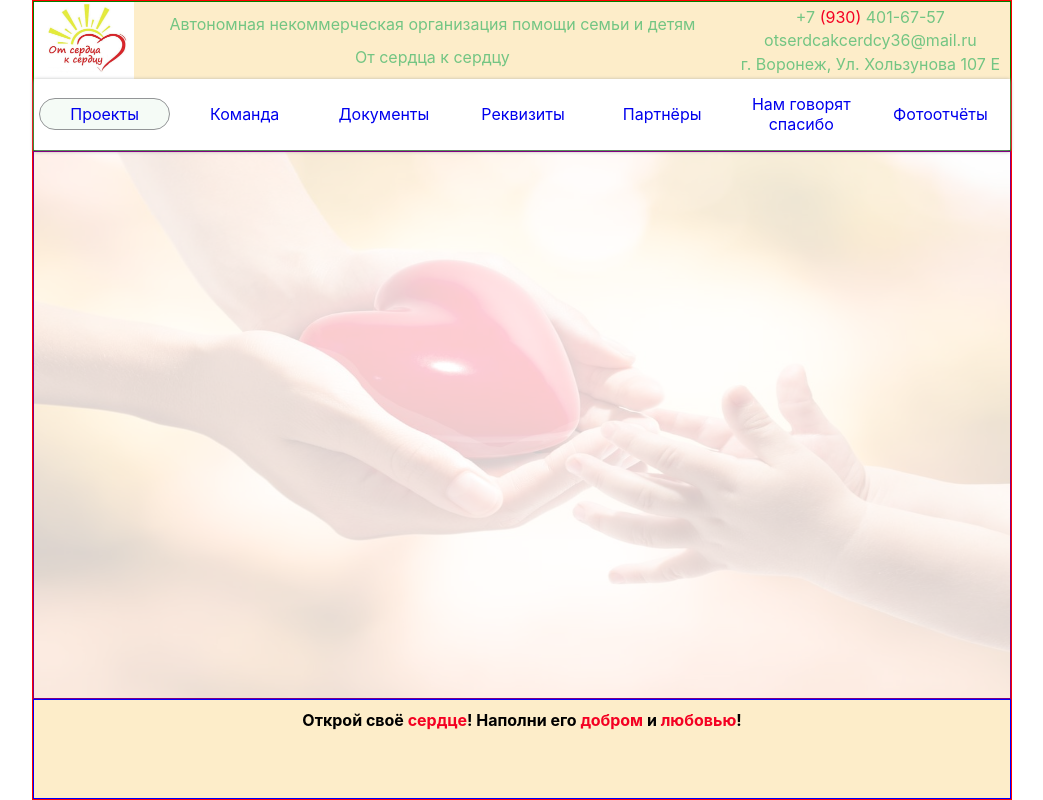
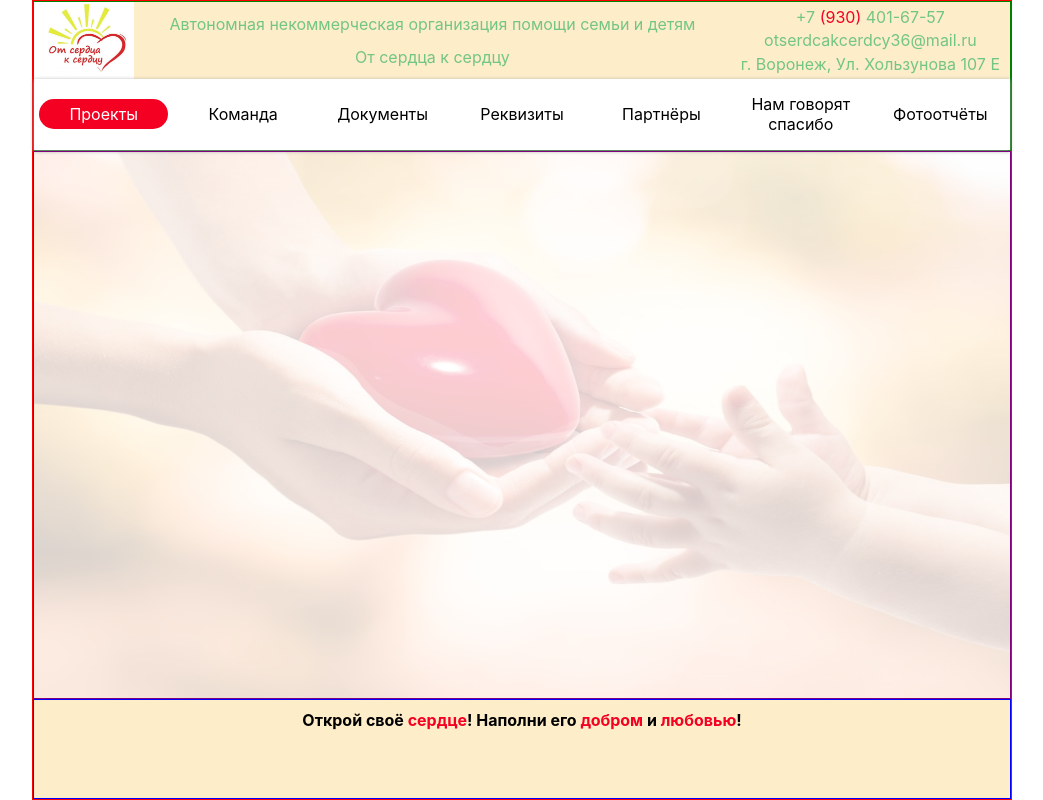
Before and after one commit to IgorDavydenko/charityFund, a React (Create React App) app in the folder client/: page / in a window 1280 px wide. In both pictures the pointer is over the element "Проекты". Shown: the whole page, without its empty margins (118-1161 px from the left). Built offline with nearby package versions, Linux system fonts and the light colour scheme.

Commit message:
update navigation to red colored

```diff
--- a/client/src/components/Header/Navigation/Navigation.scss
+++ b/client/src/components/Header/Navigation/Navigation.scss
@@ -25,15 +25,22 @@
     color: #939597;
 
     &:hover, .active {
-      background-color: #f5fbf6;
-      border: 1px solid #939597;
+      background-color: #F40022;
+      color: white;
+      font-weight: 400;
+      // border: 1px solid #939597;
       border-radius: 20px;
     }
 
     a {
       display: block;
       text-decoration: none;
+      color: black;
       padding: 5px 10px;
+
+      &:hover {
+        color: white;
+      }
     }
   }
 }
```
